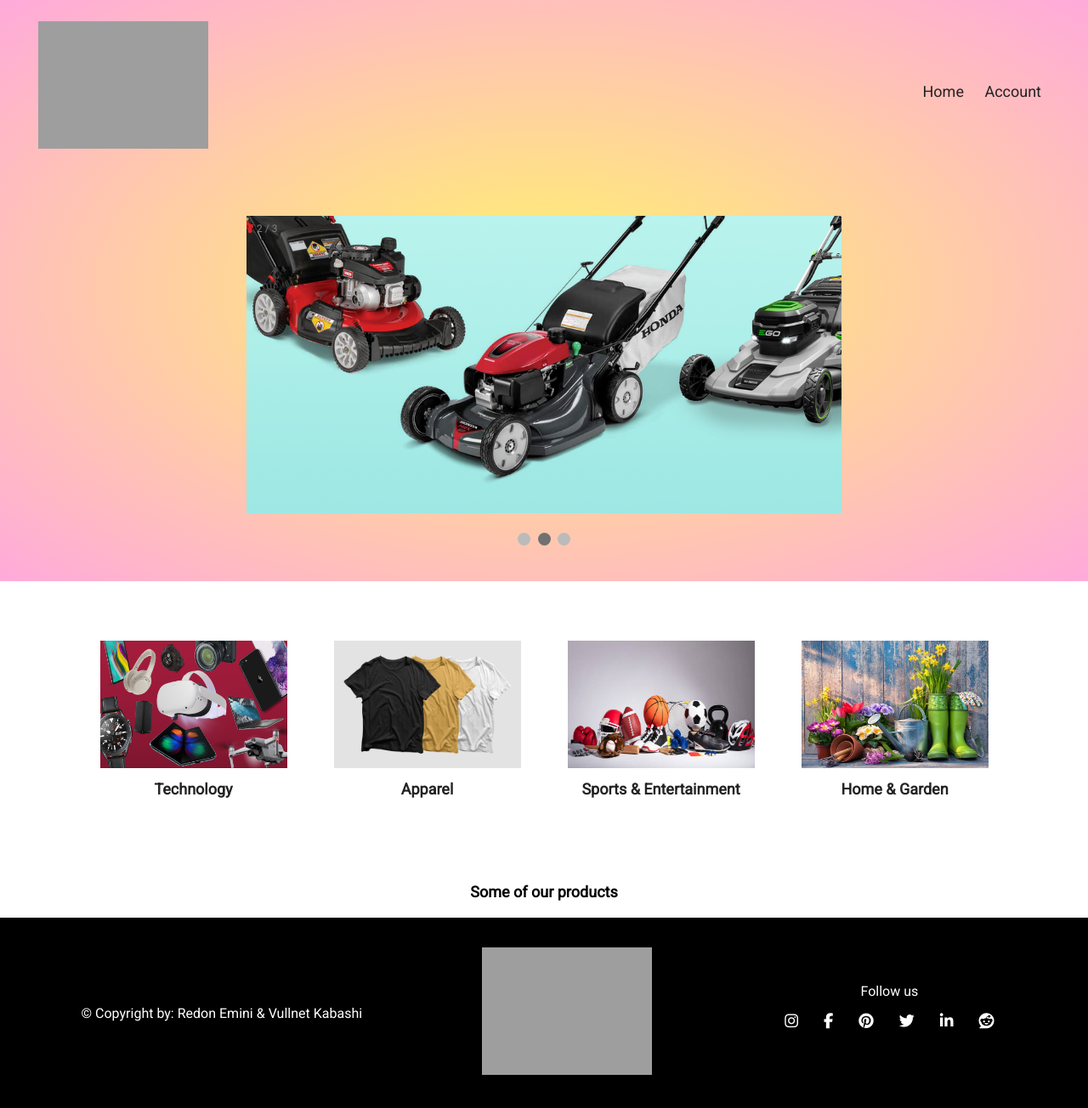
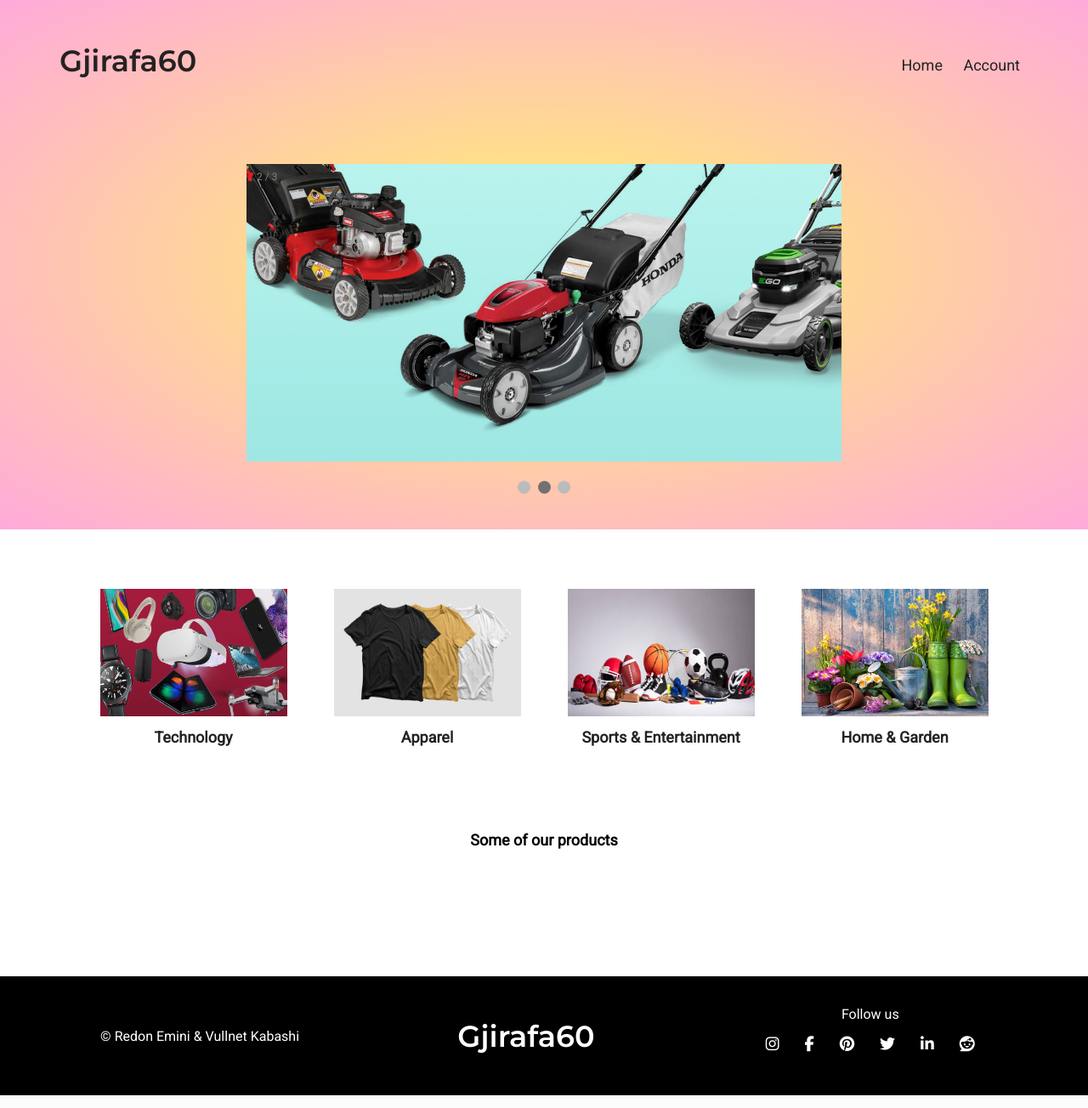
Before and after one commit to Redoni18/projekti-web, a PHP site: page /pages/index.php in a window 1280 px wide. Shown: the whole page at 85% size. Run offline with PHP 8.4, Linux system fonts and the light colour scheme; data that the repository does not hold is empty; some libraries are stand-ins or nearby versions; grey boxes are pictures that could not be loaded.

Commit message:
small fixes + changed logo and name

```diff
--- a/components/footer.php
+++ b/components/footer.php
@@ -1,11 +1,11 @@
 <div class="footer">
     <div class="footer-row">
         <div class="footer-column">
-            <p>&copy; Copyright by: Redon Emini &amp; Vullnet Kabashi</p>
+            <p>&copy; Redon Emini &amp; Vullnet Kabashi</p>
         </div>
         <div class="footer-column">
             <div class="logo-div">
-                <img class="footer-logo" src="../TheIncredibleTrueStory.png" alt="logo image">
+                <h1><a href=",./pages/index.php" style="color:white;">Gjirafa60</a></h1>
             </div>
         </div>
         <div class="footer-column">
--- a/components/navbar.php
+++ b/components/navbar.php
@@ -23,7 +23,6 @@
             </div>
             <li><a href="../pages/about-us.php">About us</a></li>
             <li><a href="../pages/contact-us.php">Contact us</a></li>
-            <!-- <li><a href="./views/logout.php">Logout</a></li> -->
             <?php
                 if ($_SESSION['roli']==1) {
                     ?>
--- a/css/footer.css
+++ b/css/footer.css
@@ -2,6 +2,9 @@
   padding: 25px;
   background-color: black;
   margin: auto;
+  position: relative;
+  margin-top: 130px;
+  max-width: 1550px;
 }
 
 .footer-logo {
@@ -17,6 +20,7 @@
   justify-content: space-around;
   align-items: center;
   margin: auto;
+  width: 100%;
 }
 
 .footer-column {
@@ -55,12 +59,13 @@
 
 @media only screen and (max-width: 760px) {
   .footer-logo {
-    width: 150px;
+    width: 100px;
   }
 
   .footer .footer-row {
     display: flex;
     flex-direction: column;
     margin: auto;
+    width: 100%;
   }
 }
--- a/css/nav-style.css
+++ b/css/nav-style.css
@@ -1,3 +1,5 @@
+@import url("https://fonts.googleapis.com/css2?family=Montserrat:wght@600&display=swap");
+
 .container {
   max-width: 1400px;
   margin: auto;
@@ -6,16 +8,17 @@
   /* background-color: #f0f0f0; */
 }
 
-.logo {
-  width: 200px;
-}
-
 .header-div {
   display: flex;
   justify-content: space-between;
   align-items: center;
-  padding: 25px;
+  padding: 50px;
   max-height: 300px;
+}
+
+.logo-div h1 a {
+  font-size: 35px;
+  font-family: "Montserrat", sans-serif;
 }
 
 nav {
@@ -101,14 +104,14 @@ nav {
 }
 
 @media only screen and (max-width: 1000px) {
-  .logo {
-    width: 150px;
+  .logo-div h1 a {
+    font-size: 25px;
   }
 }
 
-@media only screen and (max-width: 765px) {
-  .logo {
-    display: none;
+@media only screen and (max-width: 850px) {
+  .logo-div h1 a {
+    font-size: 20px;
   }
 
   nav ul {
--- a/css/style.css
+++ b/css/style.css
@@ -108,6 +108,14 @@ small {
 }
 
 @media only screen and (max-width: 760px) {
+  .homepage {
+    width: 100%;
+  }
+
+  .container {
+    width: auto;
+  }
+
   .product-column {
     position: relative;
     flex-basis: 20%;
--- a/pages/about-us.php
+++ b/pages/about-us.php
@@ -22,7 +22,7 @@ require_once '../controllers/DashboardController.php';
             <div class="container">
                 <div class="header-div">
                     <div class="logo-div">
-                        <img class="logo" src="../TheIncredibleTrueStory.png" alt="logo image">
+                        <h1><a href="./index.php">Gjirafa60</a></h1>
                     </div>
 
                     <?php include '../components/navbar.php'; ?>
--- a/pages/apparel.php
+++ b/pages/apparel.php
@@ -23,7 +23,7 @@
             <div class="container">
                 <div class="header-div">
                     <div class="logo-div">
-                        <img class="logo" src="../TheIncredibleTrueStory.png" alt="logo image">
+                        <h1><a href="./index.php">Gjirafa60</a></h1>
                     </div>
 
                     <?php include '../components/navbar.php'; ?>
--- a/pages/contact-us.php
+++ b/pages/contact-us.php
@@ -58,7 +58,7 @@
             <div class="container">
                 <div class="header-div">
                     <div class="logo-div">
-                        <img class="logo" src="../TheIncredibleTrueStory.png" alt="logo image">
+                        <h1><a href="./index.php">Gjirafa60</a></h1>
                     </div>
 
                     <?php include '../components/navbar.php'; ?>
--- a/pages/home&garden.php
+++ b/pages/home&garden.php
@@ -23,7 +23,7 @@
             <div class="container">
                 <div class="header-div">
                     <div class="logo-div">
-                        <img class="logo" src="../TheIncredibleTrueStory.png" alt="logo image">
+                        <h1><a href="./index.php">Gjirafa60</a></h1>
                     </div>
 
                     <?php include '../components/navbar.php'; ?>
--- a/pages/index.php
+++ b/pages/index.php
@@ -22,7 +22,7 @@
             <div class="container">
                 <div class="header-div">
                     <div class="logo-div">
-                        <img class="logo" src="../TheIncredibleTrueStory.png" alt="logo image">
+                        <h1><a href="./index.php">Gjirafa60</a></h1>
                     </div>
                         <?php include '../components/navbar.php'; ?>
                         <img src="../menu.png" alt="menu" class="menu" onclick="toggleMenu()">
@@ -59,7 +59,7 @@
                         <?php
                         if (isset($_SESSION['roli'])) {
                                 ?>
-                                <h3><a href="../views/technology.php">Technology</a></h3>
+                                <h3><a href="../pages/technology.php">Technology</a></h3>
                             <?php
                             }else{
                                 ?>
@@ -74,7 +74,7 @@
                         <?php
                         if (isset($_SESSION['roli'])) {
                                 ?>
-                                <h3><a href="../views/apparel.php">Apparel</a></h3>
+                                <h3><a href="../pages/apparel.php">Apparel</a></h3>
                             <?php
                             }else{
                                 ?>
@@ -88,7 +88,7 @@
                         <?php
                         if (isset($_SESSION['roli'])) {
                                 ?>
-                                <h3><a href="../views/sports&entertainment.php">Sports & Entertainment</a></h3>
+                                <h3><a href="../pages/sports&entertainment.php">Sports & Entertainment</a></h3>
                             <?php
                             }else{
                                 ?>
@@ -102,7 +102,7 @@
                         <?php
                         if (isset($_SESSION['roli'])) {
                                 ?>
-                                <h3><a href="../views/home&garden.php">Home & Garden</a></h3>
+                                <h3><a href="../pages/home&garden.php">Home & Garden</a></h3>
                             <?php
                             }else{
                                 ?>
--- a/pages/login.php
+++ b/pages/login.php
@@ -73,7 +73,7 @@
             <div class="container">
                 <div class="header-div">
                     <div class="logo-div">
-                        <img class="logo" src="../TheIncredibleTrueStory.png" alt="logo image">
+                        <h1><a href="./index.php">Gjirafa60</a></h1>
                     </div>
 
                     <?php include '../components/navbar.php'; ?>
--- a/pages/signup.php
+++ b/pages/signup.php
@@ -78,7 +78,7 @@
             <div class="container">
                 <div class="header-div">
                     <div class="logo-div">
-                        <img class="logo" src="../TheIncredibleTrueStory.png" alt="logo image">
+                        <h1><a href="./index.php">Gjirafa60</a></h1>
                     </div>
 
                     <?php include '../components/navbar.php'; ?>
--- a/pages/sports&entertainment.php
+++ b/pages/sports&entertainment.php
@@ -24,7 +24,7 @@
             <div class="container">
                 <div class="header-div">
                     <div class="logo-div">
-                        <img class="logo" src="../TheIncredibleTrueStory.png" alt="logo image">
+                        <h1><a href="./index.php">Gjirafa60</a></h1>
                     </div>
 
                     <?php include '../components/navbar.php'; ?>
--- a/pages/technology.php
+++ b/pages/technology.php
@@ -23,7 +23,7 @@
             <div class="container">
                 <div class="header-div">
                     <div class="logo-div">
-                        <img class="logo" src="../TheIncredibleTrueStory.png" alt="logo image">
+                        <h1><a href="./index.php">Gjirafa60</a></h1>
                     </div>
 
                     <?php include '../components/navbar.php'; ?>
```
Also changed, not shown: css/product-desc.css (+9 -2 lines), pages/product-desc.php (+18 -5 lines), views/stafiDashboard.php (+9 -3 lines).
